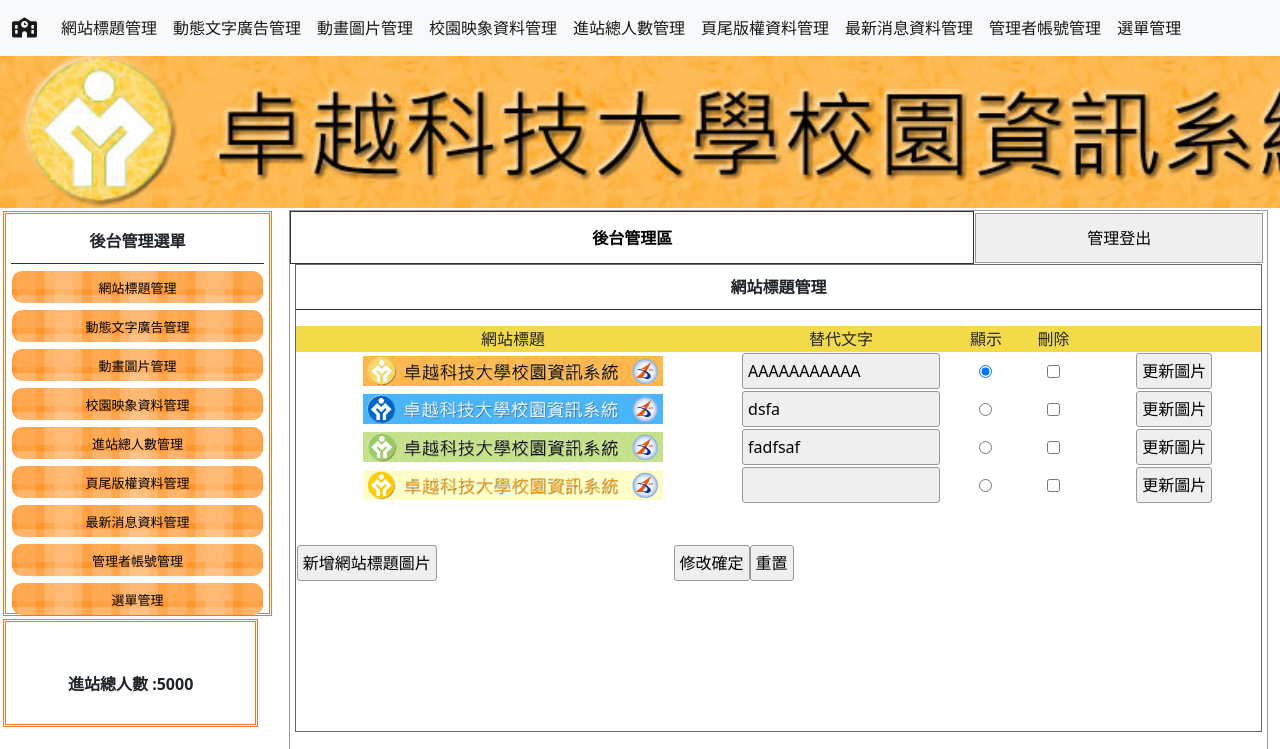
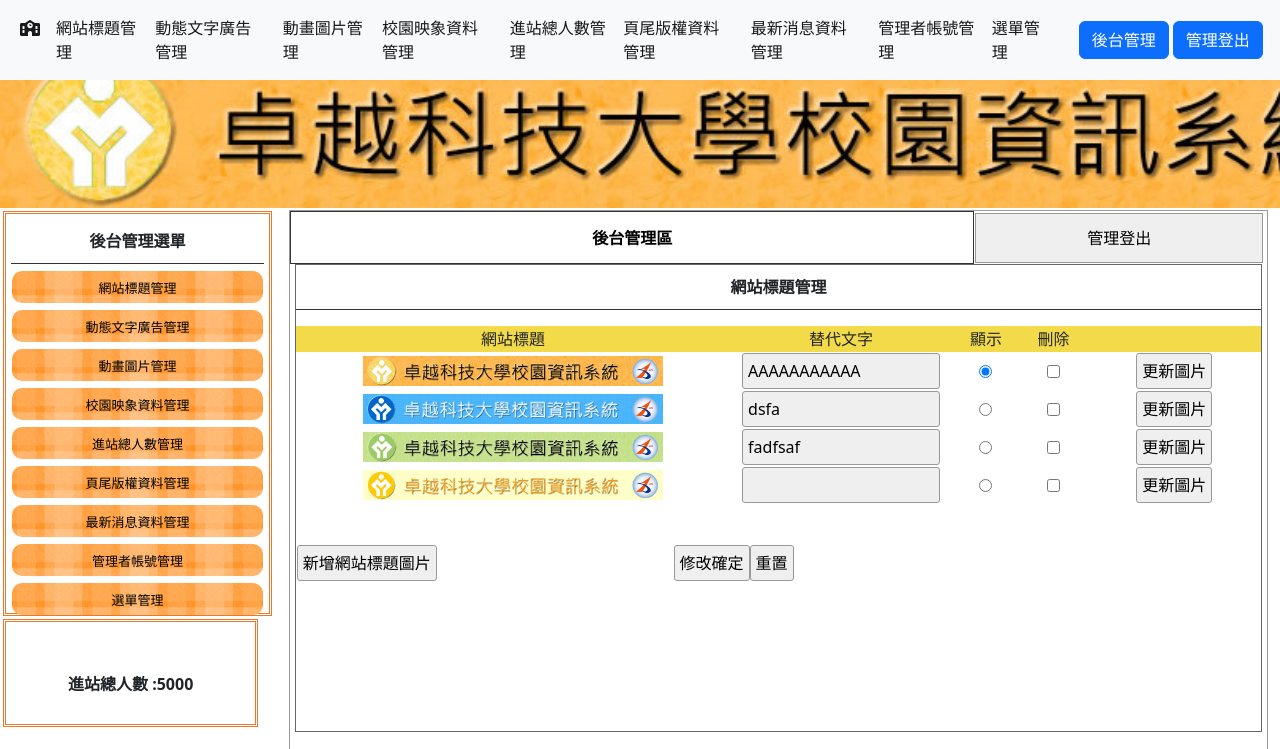
Before and after one commit to liya0706s/project0118, a PHP site: page /test/back.php in a window 1280 px wide. Shown: the top 749 px of the page. Run offline with PHP 8.4, Linux system fonts and the light colour scheme; the visitor is signed in with stand-in values (Sample User, id 1); data comes from the database, SQL or seed files in the repository.

Commit message:
後台nav bar和加上兩個按鈕後台管理和管理登出

```diff
--- a/back.php
+++ b/back.php
@@ -1,7 +1,7 @@
 <?php include_once "./api/db.php";
 // 如果存在login就可以操作，反之亦然 不存在login變數就請你回首頁
 // 從check.php用session有login參數的機制保護頁面
-if(!isset($_SESSION['login'])){
+if (!isset($_SESSION['login'])) {
 	to("index.php");
 }
 ?>
@@ -36,44 +36,49 @@ if(!isset($_SESSION['login'])){
 	</div>
 
 	<nav class="navbar navbar-expand-lg navbar-light bg-light fixed-top">
-			<div class="container-fluid">
-				<a class="navbar-brand" href="index.php">
-					<i class="fa-solid fa-school"></i>
-				</a>
-				<button class="navbar-toggler" type="button" data-bs-toggle="collapse" data-bs-target="#navbarNav" aria-controls="navbarNav" aria-expanded="false" aria-label="Toggle navigation">
-					<span class="navbar-toggler-icon"></span>
-				</button>
-				<div class="collapse navbar-collapse" id="navbarNav">
+		<div class="container-fluid">
+
+			<button class="navbar-toggler" type="button" data-bs-toggle="collapse" data-bs-target="#navbarNav" aria-controls="navbarNav" aria-expanded="false" aria-label="Toggle navigation">
+				<span class="navbar-toggler-icon"></span>
+			</button>
+
+			<div class="collapse navbar-collapse row" id="navbarNav">
+				<div class="col-10">
 					<ul class="navbar-nav">
-
+						<li class="nav-item mt-1">
+							<a class="nav-link active" href="index.php">
+								<i class="fa-solid fa-school"></i>
+							</a>
+						</li>
 						<!-- 靜態導航項目 -->
 						<li class="nav-item">
-							<a class="nav-link active" aria-current="page" href="back.php">網站標題管理</a>
+							<a class="nav-link active" aria-current="page" href="?do=title">網站標題管理</a>
 						</li>
 						<li class="nav-item">
-							<a class="nav-link active" aria-current="page" href="back.php">動態文字廣告管理</a>
+							<a class="nav-link active" aria-current="page" href="?do=ad">動態文字廣告管理</a>
 						</li>
 						<li class="nav-item">
-							<a class="nav-link active" aria-current="page" href="back.php">動畫圖片管理</a>
+							<a class="nav-link active" aria-current="page" href="?do=mvim">動畫圖片管理</a>
 						</li>
 						<li class="nav-item">
-							<a class="nav-link active" aria-current="page" href="back.php">校園映象資料管理</a>
+							<a class="nav-link active" aria-current="page" href="?do=image">校園映象資料管理</a>
 						</li>
 						<li class="nav-item">
-							<a class="nav-link active" aria-current="page" href="back.php">進站總人數管理</a>
+							<a class="nav-link active" aria-current="page" href="?do=total">進站總人數管理</a>
 						</li>
 						<li class="nav-item">
-							<a class="nav-link active" aria-current="page" href="back.php">頁尾版權資料管理</a>
+							<a class="nav-link active" aria-current="page" href="?do=bottom">頁尾版權資料管理</a>
 						</li>
 						<li class="nav-item">
-							<a class="nav-link active" aria-current="page" href="back.php">最新消息資料管理</a>
+							<a class="nav-link active" aria-current="page" href="?do=news">最新消息資料管理</a>
 						</li>
 						<li class="nav-item">
-							<a class="nav-link active" aria-current="page" href="back.php">管理者帳號管理</a>
+							<a class="nav-link active" aria-current="page" href="?do=admin">管理者帳號管理</a>
 						</li>
 						<li class="nav-item">
-							<a class="nav-link active" aria-current="page" href="back.php">選單管理</a>
+							<a class="nav-link active" aria-current="page" href="?do=menu">選單管理</a>
 						</li>
+
 
 						<!-- 動態生成的主選單和子選單 -->
 						<?php
@@ -82,8 +87,13 @@ if(!isset($_SESSION['login'])){
 
 					</ul>
 				</div>
+				<div class="col-2 order-5">
+					<button class="btn btn-primary">後台管理</button>
+					<button class="btn btn-primary">管理登出</button>
+				</div>
 			</div>
-		</nav>
+		</div>
+	</nav>
 
 	<div id="main">
 		<?php
```
Also changed, not shown: index.php (+19 -13 lines).
